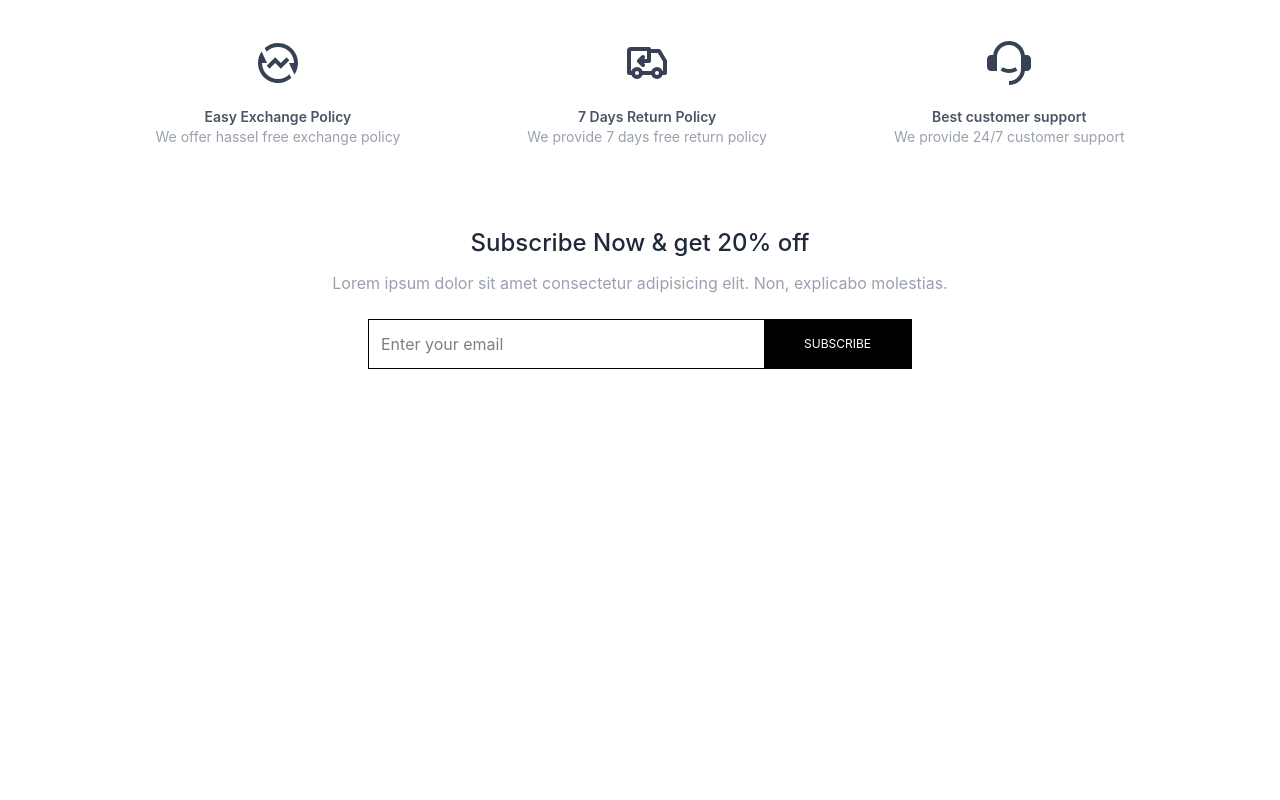
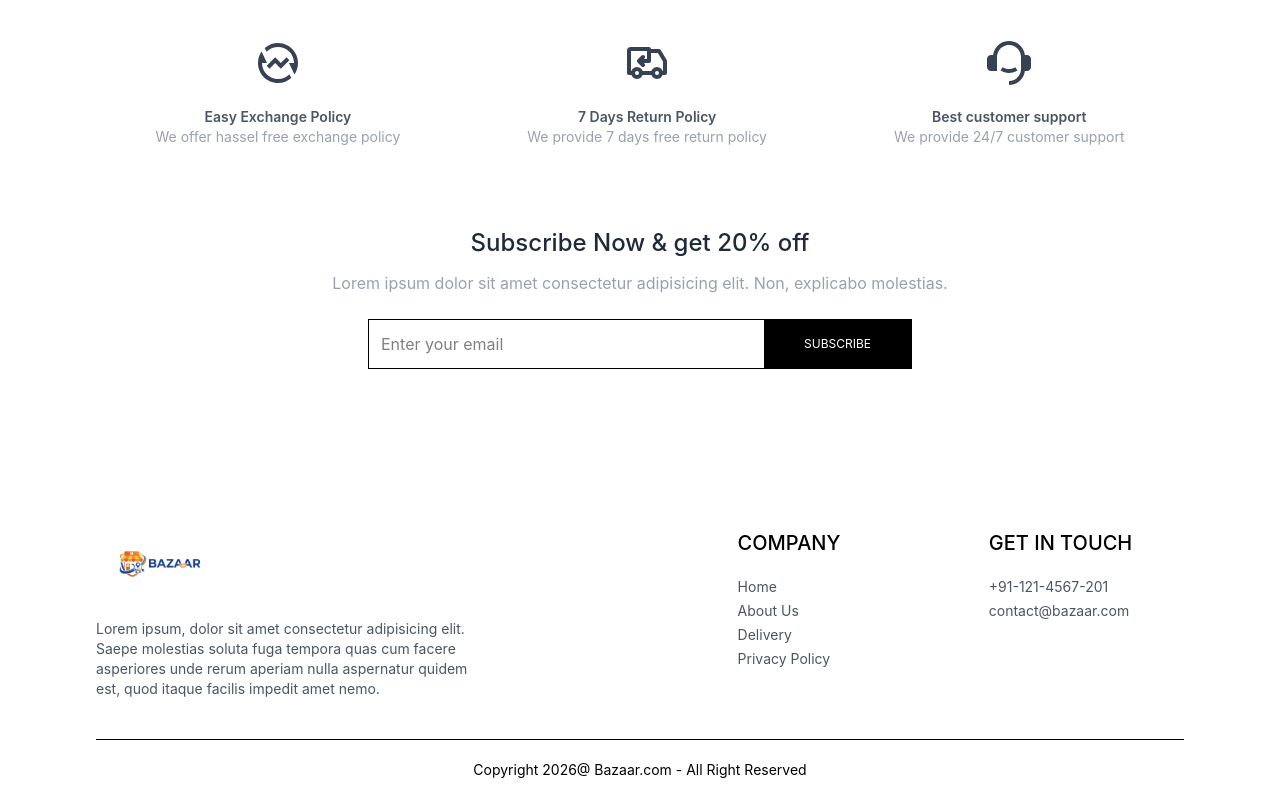
Before and after one commit to Suprokas2004midde/Bazaar, a React (Vite) app in the folder Frontend/: page / in a window 1280 px wide. Shown: the part 1729-2529 px from the top of the page. Before the commit the page ends 2122 px from the top, so only its background shows below. Built offline with nearby package versions, Linux system fonts and the light colour scheme.

Commit message:
Day-2 Added collection page and footer section filter logic

```diff
--- a/Frontend/src/App.jsx
+++ b/Frontend/src/App.jsx
@@ -10,23 +10,25 @@
 import PlaceOrder from './pages/PlaceOrder.jsx';
 import About from './pages/About.jsx';
 import Navbar from './components/Navbar.jsx';
+import Footer from './components/Footer.jsx';
 
 function App() {
 
   return (
-    <div className='px-4 sm:px-6 md:px-8 lg:px-16 xl:px-24'>
-      <Navbar/>
+    <div className="px-4 sm:px-6 md:px-8 lg:px-16 xl:px-24">
+      <Navbar />
       <Routes>
-        <Route path='/' element={ <Home/> } />
-        <Route path='/cart' element={ <Cart/> } />
-        <Route path='/collection'  element={ <Collection/> } />
-        <Route path='/login' element={ <Login/> } />
-        <Route path='/product/:productID' element={ <ProductDetail/> } />
-        <Route path='orders' element={ <Orders/> } />
-        <Route path='contact' element={ <Contacts/> } />
-        <Route path='place-order' element={ <PlaceOrder/> } />
-        <Route path='about' element={<About/>} />
+        <Route path="/" element={<Home />} />
+        <Route path="/cart" element={<Cart />} />
+        <Route path="/collection" element={<Collection />} />
+        <Route path="/login" element={<Login />} />
+        <Route path="/product/:productID" element={<ProductDetail />} />
+        <Route path="orders" element={<Orders />} />
+        <Route path="contact" element={<Contacts />} />
+        <Route path="place-order" element={<PlaceOrder />} />
+        <Route path="about" element={<About />} />
       </Routes>
+      <Footer />
     </div>
   );
 }
--- /dev/null
+++ b/Frontend/src/components/Footer.jsx
@@ -0,0 +1,46 @@
+import React from 'react'
+import logo from "../assets/logo.png";
+
+const Footer = () => {
+  return (
+    <div>
+      <div className="flex flex-col sm:grid grid-cols-[3fr_1fr_1fr] gap-14 my-10 mt-40 text-sm">
+        <div>
+          <img src={logo} alt="logo" className="mb-5 w-32" />
+          <p className="w-full md:w-2/3 text-gray-600">
+            Lorem ipsum, dolor sit amet consectetur adipisicing elit. Saepe
+            molestias soluta fuga tempora quas cum facere asperiores unde rerum
+            aperiam nulla aspernatur quidem est, quod itaque facilis impedit
+            amet nemo.
+          </p>
+        </div>
+
+        <div>
+          <p className="text-xl font-medium mb-5">COMPANY</p>
+          <ul className="flex flex-col gap-1 text-gray-600">
+            <li>Home</li>
+            <li>About Us</li>
+            <li>Delivery </li>
+            <li>Privacy Policy</li>
+          </ul>
+        </div>
+
+        <div>
+          <p className="text-xl font-medium mb-5">GET IN TOUCH</p>
+          <ul className="flex flex-col gap-1 text-gray-600">
+            <li>+91-121-4567-201</li>
+            <li>contact@bazaar.com</li>
+          </ul>
+        </div>
+
+      </div>
+
+      <div>
+        <hr />
+        <p className='py-5 text-sm text-center'>Copyright 2026@ Bazaar.com - All Right Reserved</p>
+      </div>
+    </div>
+  );
+}
+
+export default Footer
--- a/Frontend/src/components/NewsletterBox.jsx
+++ b/Frontend/src/components/NewsletterBox.jsx
@@ -1,34 +1,50 @@
-import React, { useState } from 'react'
+import React, { useState } from "react";
 
 const NewsletterBox = () => {
+  const [Email, setemail] = useState("");
 
-    const[Email,setemail] = useState('');
+  const handelchange = (event) => {
+    setemail(event.target.value);
+  };
 
-    const handelchange = (event)=>{
-        setemail(event.target.value);
-    }
-
-    const onsubmitHandler = (event)=>{
-        event.preventDefault();
-        const submitData = {
-            email:Email,
-        }
-        console.log(submitData);
-        setemail('');
-    }
+  const onsubmitHandler = (event) => {
+    event.preventDefault();
+    const submitData = {
+      email: Email,
+    };
+    console.log(submitData);
+    setemail("");
+  };
 
   return (
-    <div className='text-center'>
-        <p className='text-2xl font-medium text-gray-800'>Subscribe Now & get 20% off</p>
-        <p className='mt-3 text-gray-400'>
-        Lorem ipsum dolor sit amet consectetur adipisicing elit. Non, explicabo molestias.
-        </p>
-        <form onSubmit={onsubmitHandler} className='w-full sm:w-1/2 flex items-center gap-3 mx-auto my-6 border pl-3'>
-            <input onChange={handelchange} value={Email} className='w-full sm:flex-1 outline-none' type="email" placeholder='Enter your email'/>
-            <button type='submit' className='bg-black text-white text-xs px-10 py-4'>SUBSCRIBE</button>
-        </form>
+    <div className="text-center">
+      <p className="text-2xl font-medium text-gray-800">
+        Subscribe Now & get 20% off
+      </p>
+      <p className="mt-3 text-gray-400">
+        Lorem ipsum dolor sit amet consectetur adipisicing elit. Non, explicabo
+        molestias.
+      </p>
+      <form
+        onSubmit={onsubmitHandler}
+        className="w-full sm:w-1/2 flex items-center gap-3 mx-auto my-6 border pl-3"
+      >
+        <input
+          onChange={handelchange}
+          value={Email}
+          className="w-full sm:flex-1 outline-none"
+          type="email"
+          placeholder="Enter your email"
+        />
+        <button
+          type="submit"
+          className="bg-black text-white text-xs px-10 py-4"
+        >
+          SUBSCRIBE
+        </button>
+      </form>
     </div>
-  )
-}
+  );
+};
 
-export default NewsletterBox
+export default NewsletterBox;
--- a/Frontend/src/pages/Collection.jsx
+++ b/Frontend/src/pages/Collection.jsx
@@ -1,11 +1,114 @@
-import React from 'react'
+import React, { useContext, useEffect, useState } from "react";
+import { IoIosArrowForward } from "react-icons/io";
+import Title from "../components/Title";
+import { ShopContext } from "../context/ShopContext";
+import ProductItem from "../components/ProductItem";
 
 const Collection = () => {
+  const [showFilter, setShowFilter] = useState(true);
+  const { productsDummyData } = useContext(ShopContext);
+  const [allProduct, setAllProduct] = useState([]);
+  const [category, setCategory] = useState([]);
+  const [subcategory, setSubCategory] = useState([]);
+
+
+  const toggleHandler = (event) => {
+    if (category.includes(event.target.value)) {
+      setCategory((prev) => prev.filter((item) => item !== event.target.value));
+    } else {
+      setCategory((prev) => [...prev, event.target.value]);
+    }
+  };
+
+   const toggleHandlerSub = (event) => {
+     if (subcategory.includes(event.target.value)) {
+       setSubCategory((prev) =>
+         prev.filter((item) => item !== event.target.value),
+       );
+     } else {
+       setSubCategory((prev) => [...prev, event.target.value]);
+     }
+   };
+
+  useEffect(()=>{
+    console.log(subcategory);
+  },[subcategory])
+
+  useEffect(()=>{
+    setAllProduct(productsDummyData);
+  },[])
+
   return (
-    <div>
-      <h1>Collection Page</h1>
+    <div className="flex flex-col sm:flex-row gap-1 sm:gap-10 pt-10 border-t">
+      {/*Filter Options */}
+      <div className="min-w-60">
+        <p
+          onClick={() => setShowFilter(!showFilter)}
+          className="my-2 text-xl flex items-center cursor-pointer gap-2"
+        >
+          FILTERS
+          <IoIosArrowForward
+            className={`h-3 sm:hidden ${showFilter ? "rotate-90" : ""}`}
+          />
+        </p>
+        {/* Category Filter */}
+        <div
+          className={`border border-gray-300 pl-5 py-3 mt-6 ${showFilter ? "" : "hidden"}`}
+        >
+          <p className="mb-3 text-sm font-medium">CATEGORIES</p>
+          <div className="flex flex-col gap-2 text-sm font-light text-gray-700">
+            <p className="flex gap-2">
+              <input className="w-3" type="checkbox" value={"Men"} onChange={toggleHandler}/> Men
+            </p>
+            <p className="flex gap-2">
+              <input className="w-3" type="checkbox" value={"Women"} onChange={toggleHandler}/>
+              Women
+            </p>
+            <p className="flex gap-2">
+              <input className="w-3" type="checkbox" value={"Kids"} onChange={toggleHandler}/> Kids
+            </p>
+          </div>
+        </div>
+        {/* SubCategory Filter */}
+        <div
+          className={`border border-gray-300 pl-5 py-3 my-6 ${showFilter ? "" : "hidden"}`}
+        >
+          <p className="mb-3 text-sm font-medium">TYPE</p>
+          <div className="flex flex-col gap-2 text-sm font-light text-gray-700">
+            <p className="flex gap-2">
+              <input className="w-3" type="checkbox" value={"Topwear"} onChange={toggleHandlerSub}/>{" "}
+              Topwear
+            </p>
+            <p className="flex gap-2">
+              <input className="w-3" type="checkbox" value={"Bottomwear"} onChange={toggleHandlerSub}/>
+              Bottomwear
+            </p>
+            <p className="flex gap-2">
+              <input className="w-3" type="checkbox" value={"Winterwear"} onChange={toggleHandlerSub}/>{" "}
+              Winterwear
+            </p>
+          </div>
+        </div>
+      </div>
+      {/* Right Side */}
+      <div className="flex-1">
+        <div className="flex justify-between text-base sm:text-2xl mb-4">
+          <Title text1={"All"} text2={"COLLECTION"} />
+          {/* Sort Section */}
+          <select className="border-2 border-gray-300 text-sm px-2">
+            <option value="relevent">Sort by: relevent</option>
+            <option value="low-high">price: low to high</option>
+            <option value="high-low">price: high to low</option>
+          </select>
+        </div>
+        <div className="grid min-[300px]:grid-cols-2 sm:grid-cols-3 md:grid-cols-4 lg:grid-cols-5 gap-4 gap-y-6">
+          {allProduct.map((item, index) => {
+            return <ProductItem item={item} key={index} />;
+          })}
+        </div>
+      </div>
     </div>
-  )
-}
+  );
+};
 
-export default Collection
+export default Collection;
--- a/Frontend/src/pages/Home.jsx
+++ b/Frontend/src/pages/Home.jsx
@@ -4,7 +4,7 @@
 import BestSeller from '../components/BestSeller.jsx'
 import OurPolicy from '../components/OurPolicy.jsx'
 import NewsletterBox from '../components/NewsletterBox.jsx'
-
+import Footer from '../components/Footer.jsx'
 
 const Home = () => {
   return (
@@ -14,6 +14,7 @@
       <BestSeller />
       <OurPolicy />
       <NewsletterBox />
+
     </div>
   )
 }
```
